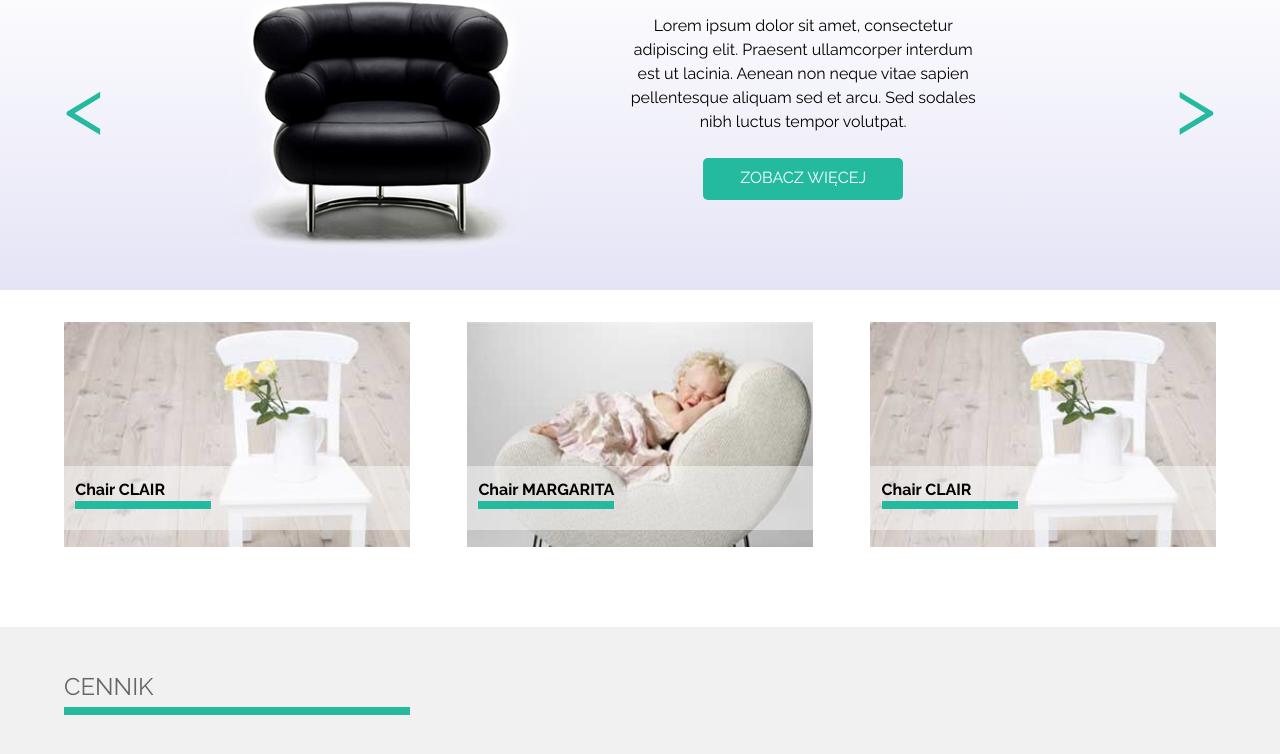
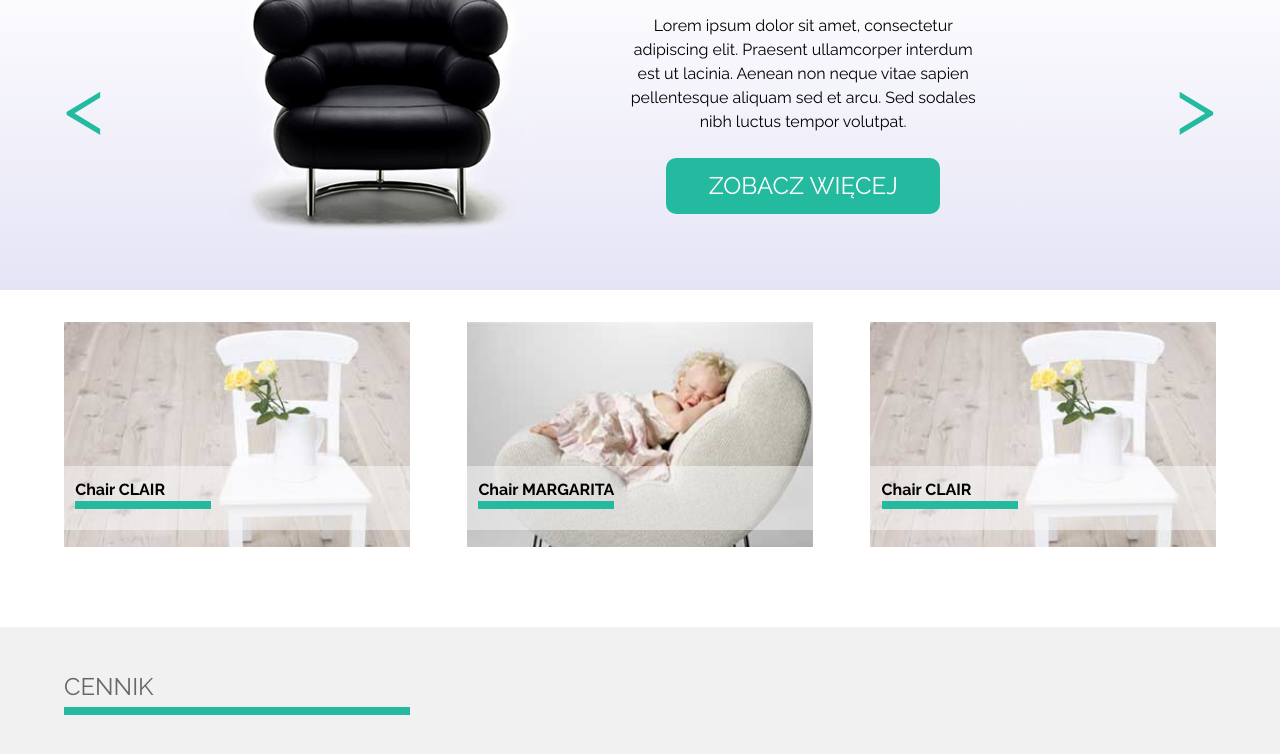
Before and after one commit to mammatos/Sit_on_chair, a plain HTML site: page index.html in a window 1280 px wide. Shown: the part 210-964 px from the top of the page. Drawn offline with Linux system fonts and the light colour scheme.

Commit message:
change styles for chairSection

```diff
--- a/css/style.css
+++ b/css/style.css
@@ -148,8 +148,10 @@ body {
     bottom: 9rem;
 }
 
-.blackChair {
+.chairSection__image {
     margin-left: 5rem;
+    position: relative;
+    top: -1rem;
 }
 
 .chairSection__wrapper {
@@ -178,13 +180,13 @@ body {
 .button {
     background-color: #24baa0;
     color: #fff;
-    border-radius: 5px;
+    border-radius: 10px;
 }
 
 .button--lookMore {
-    width: 200px;
-    height: 30px;
-    padding-top: 12px;
+    padding: 1rem;
+    width: 70%;
+    font-size: 1.5rem;
     margin: 0 auto;
 }
 
--- a/index.html
+++ b/index.html
@@ -21,11 +21,10 @@
             </nav>
        </div>
    </header>
-
    <section class="chairSection">
        <div class="chairSection__wrapper sideWidth">
             <span class="arrow arrowLeft">&lt;</span>
-            <img class="blackChair" src="images/black_chair.png">
+            <img class="chairSection__image" src="images/black_chair.png">
             <section class="chairSection__textWrapper">
                 <h1 class="chairSection__title uppercase">Sit <span class="wordColor">on</span> our <span class="wordColor">chair</span></h1>
                 <p class="chairSection__text">
@@ -38,7 +37,6 @@
             <span class="arrow arrowRight">&gt;</span>
        </div>
    </section>
-
    <section class="fotoSection">
        <div class="fotoSection__wrapper clearFloating">
            <div class="fotoSection__item fotoSection__item--box1">
@@ -58,12 +56,9 @@
            </div>
        </div>
    </section>
-
    <section class="cardSection">
        <div class="cardSection__wrapper sideWidth clearFloating">
-
            <p class="uppercase sectionTitle sectionTitleUnderline">Cennik</p>
-
             <div class="card">
                 <div class="circle1"></div>
                 <div class="circle2"></div>
@@ -80,7 +75,6 @@
                     <a class="buttonText uppercase" href="#" target="_blank">Dołącz</a>
                 </div>
             </div>
-
             <div class="card card2">
                 <div class="circle1 circle1--color"></div>
                 <div class="circle2 circle2--color"></div>
@@ -98,7 +92,6 @@
                     <a class="buttonText buttonText--color uppercase" href="#" target="_blank">Dołącz</a>
                 </div>
             </div>
-
             <div class="card card3">
                 <div class="circle1"></div>
                 <div class="circle2"></div>
@@ -119,7 +112,6 @@
             </div>
        </div>
    </section>
-
    <section class="formSection">
        <div class="formSection__wrapper sideWidth clearFloating">
            <p class="uppercase sectionTitle sectionTitleUnderline">Kontakt</p>
@@ -130,7 +122,6 @@
                         <input class="input" type="text" name="imie" placeholder="Imię">
                         <input class="input" type="email" name="email" placeholder="email" required>
                         <textarea class="input input--area" rows="5" placeholder="Wiadomość"></textarea>
-
                         <div class="checkWrapper clearFloating">
                             <input class="checkbox" type="checkbox" value="agree" checked><span class="checkText">Zgadzam się na przetwarzanie danych osobowych</span>
                             <input type="submit" value="WYŚLIJ" class="inputSubmit">
```
